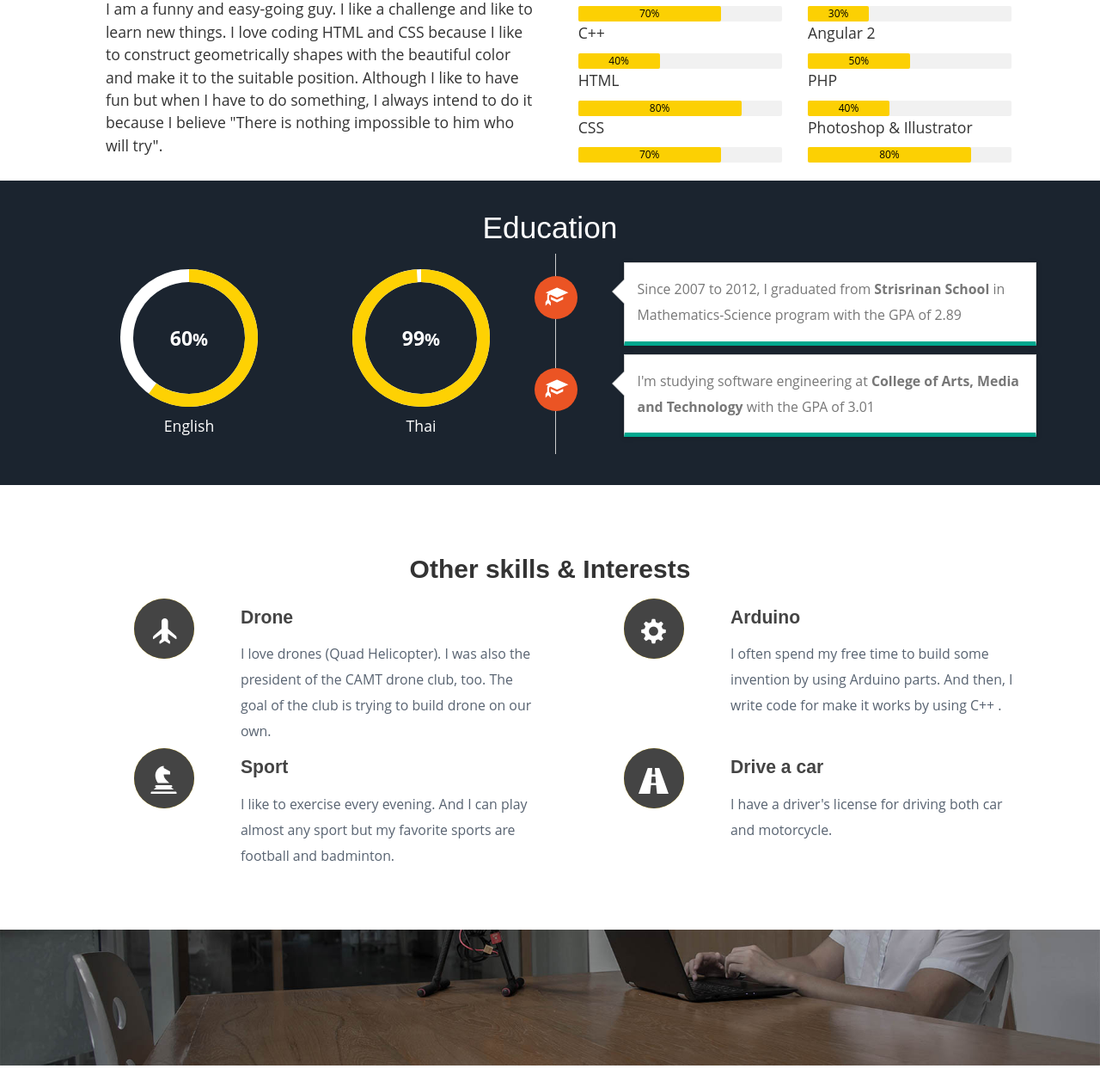
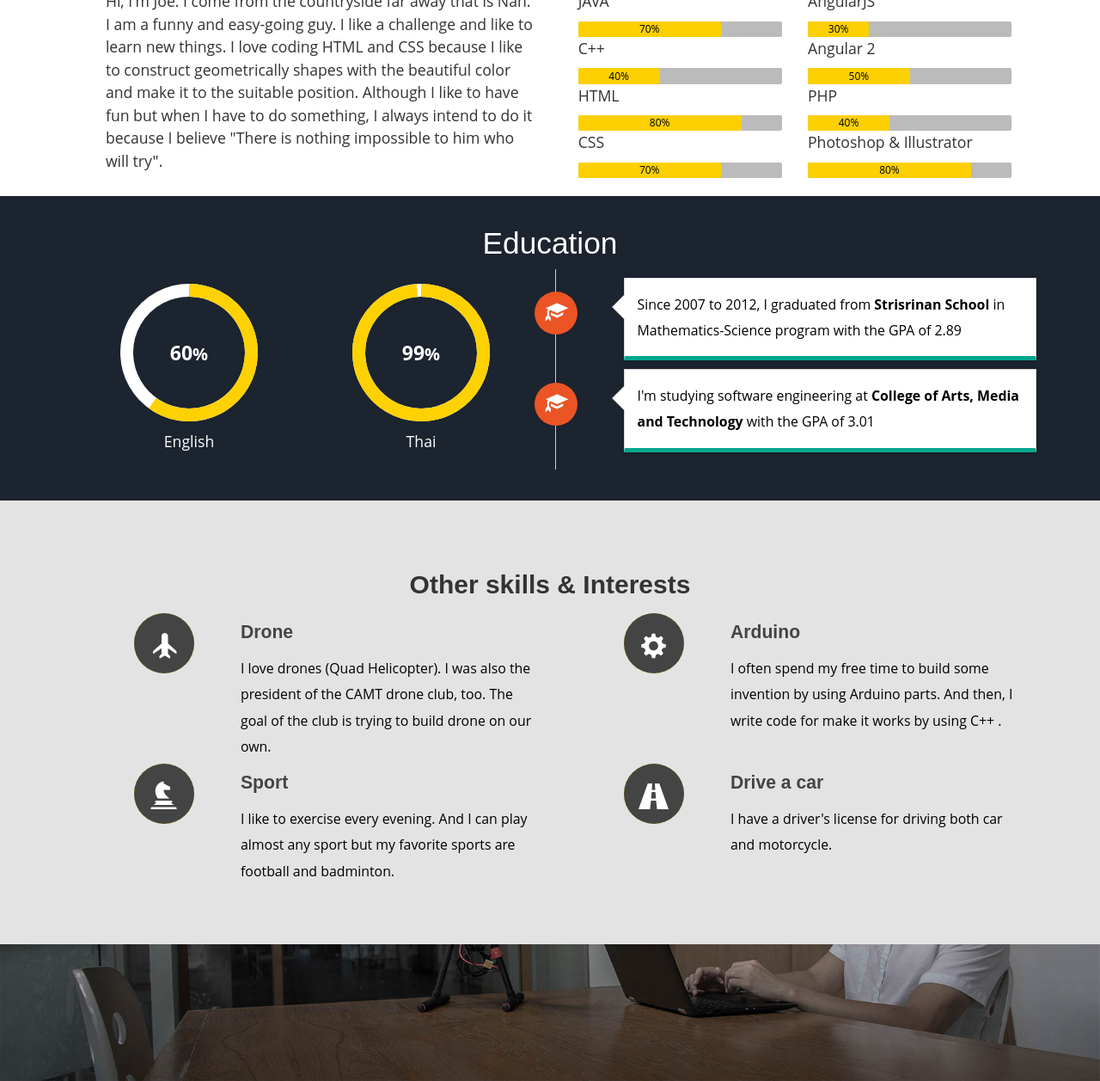
Before and after one commit to joemetha/myWeb, a plain HTML site: page index.html in a window 1280 px wide. Shown: the part 640-1897 px from the top of the page at 86% size. Drawn offline with Linux system fonts and the light colour scheme; files whose address does not match are found by name.

Commit message:
4th commit

```diff
--- a/css/style.css
+++ b/css/style.css
@@ -32,6 +32,7 @@ body h1,h2,h3,h4,h5,h6{
 }
 .top-header {
 	padding: 2em 0;
+	margin-top: 1em;
 }
 .logo h1 {
     margin: 0;
@@ -505,7 +506,7 @@ span.border.one:after {
 }
 .wthree_about_right p{
 	margin:2em 0 3em;
-	color:#999;
+	color:#000;
 	line-height:1.8em;
 }
 .wthree_about_right p i{
@@ -531,7 +532,7 @@ span.border.one:after {
 }
 .wthree_about_right_grid_right p{
 	    margin: 1em 0 0;
-    color: #586371;
+    color: #000;
     line-height: 1.9em;
     font-size: 0.9em;
 }
@@ -600,9 +601,9 @@ span.border.one:after {
 .service-head.one h3{
 	color:#fff;
 }
-#services2 {
+.services2 {
     padding: 1.5em 0;
-    background: #f4f4f4;
+    background: #e3e3e3;
 }
 
 /*-- clients --*/
@@ -664,7 +665,7 @@ h4.timeline-title a:hover {
     font-size: 0.9em;
     margin: 0;
     padding: 0;
-    color: #777;
+    color: #000;
     line-height: 1.9em;
 }
 .timeline > li > .timeline-panel:before {
@@ -2081,7 +2082,7 @@ span.border.two:after {
 .ship2{
 	padding: 1em;
 }#footerhome {
-    background: url(../images/DSC_3048.jpg) no-repeat center bottom;
+    background: url(../images/DSC_3048-2.jpg) no-repeat center bottom;
     background-size: cover;
     -webkit-background-size: cover;
     -moz-background-size: cover;
--- a/index.html
+++ b/index.html
@@ -143,38 +143,38 @@
 				<h2><b>Technical Skills</b></h2>
 				<div class="col-md-6 ">
 					<p>JAVA</p>
-          			<div class="w3-light-grey w3-round-small w3-small">
+          			<div class="w3-grey w3-round-small w3-small">
             			<div class="w3-container w3-center w3-round-small w3-teal" style="width:70%">70%</div>
           			</div>
           		<p>C++</p>
-          		<div class="w3-light-grey w3-round-small w3-small">
+          		<div class="w3-grey w3-round-small w3-small">
             		<div class="w3-container w3-center w3-round-small w3-teal" style="width:40%">40%</div>
           		</div>
           		<p>HTML</p>
-         		<div class="w3-light-grey w3-round-small w3-small">
+         		<div class="w3-grey w3-round-small w3-small">
            			 <div class="w3-container w3-center w3-round-small w3-teal" style="width:80%">80%</div>
           		</div>
           		<p>CSS</p>
-          		<div class="w3-light-grey w3-round-small w3-small">
+          		<div class="w3-grey w3-round-small w3-small">
             		<div class="w3-container w3-center w3-round-small w3-teal" style="width:70%">70%</div>
           		</div>
 				 </div>
 
 				 	<div class="col-md-6 ">
 					<p>AngularJS</p>
-          			<div class="w3-light-grey w3-round-small w3-small">
+          			<div class="w3-grey w3-round-small w3-small">
             			<div class="w3-container w3-center w3-round-small w3-teal" style="width:30%">30%</div>
           			</div>
           		<p>Angular 2</p>
-          		<div class="w3-light-grey w3-round-small w3-small">
+          		<div class="w3-grey w3-round-small w3-small">
             		<div class="w3-container w3-center w3-round-small w3-teal" style="width:50%">50%</div>
           		</div>
           		<p>PHP</p>
-         		<div class="w3-light-grey w3-round-small w3-small">
+         		<div class="w3-grey w3-round-small w3-small">
            			 <div class="w3-container w3-center w3-round-small w3-teal" style="width:40%">40%</div>
           		</div>
 				  <p>Photoshop & Illustrator</p>
-         		<div class="w3-light-grey w3-round-small w3-small">
+         		<div class="w3-grey w3-round-small w3-small">
            			 <div class="w3-container w3-center w3-round-small w3-teal" style="width:80%">80%</div>
           		</div>
 
```
Also changed, not shown: images/DSC_3048-2.jpg (added).
